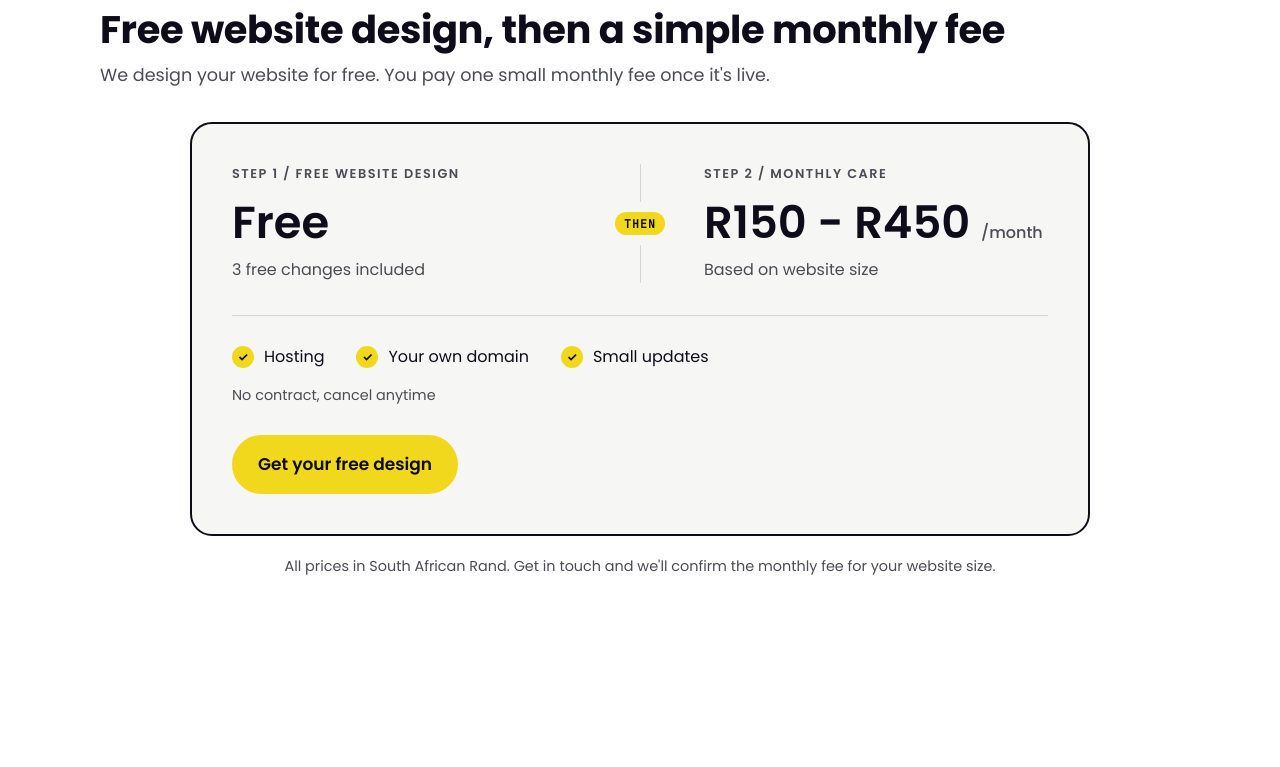
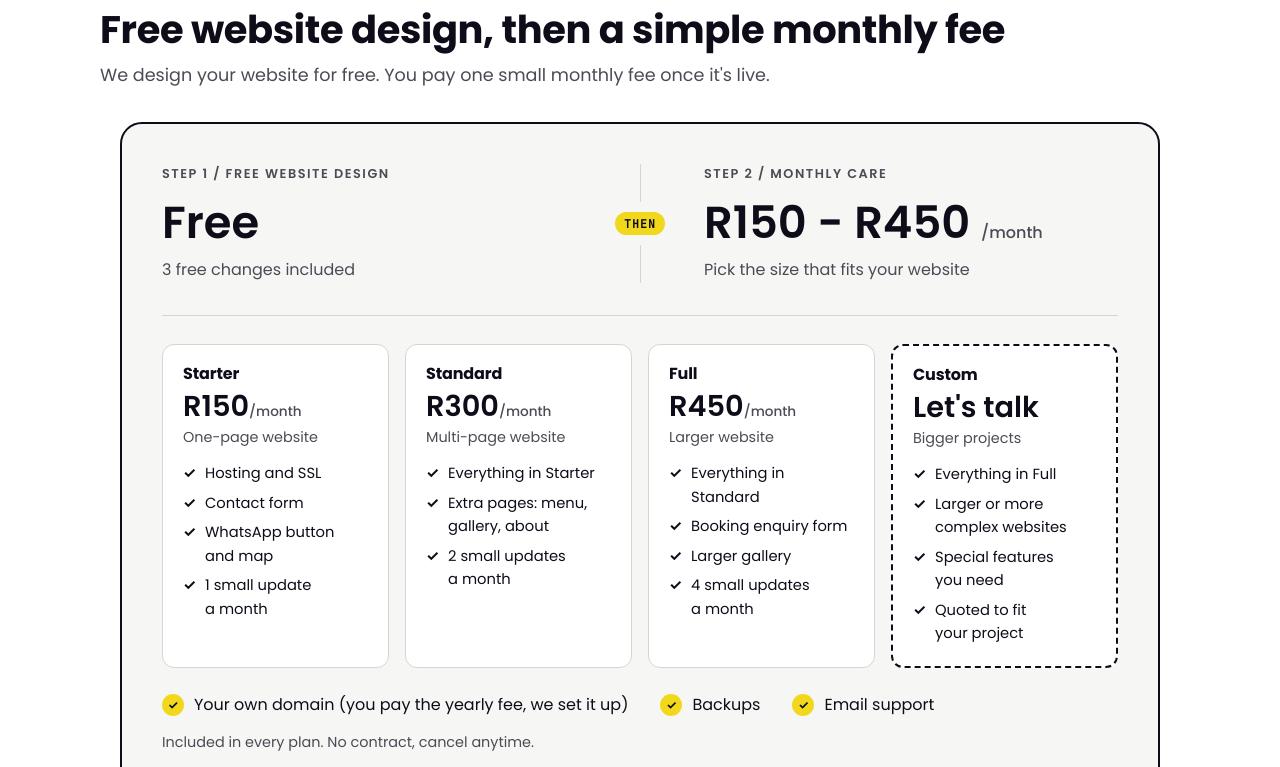
Before and after one commit to KomanRudden/onzs, a plain HTML site: page index.html in a window 1280 px wide. Shown: the part 1961-2728 px from the top of the page. Drawn offline with Linux system fonts and the light colour scheme.

Commit message:
Pricing: Starter/Standard/Full tiers plus Custom card

```diff
--- a/index.html
+++ b/index.html
@@ -136,7 +136,7 @@ input:focus,select:focus,textarea:focus{outline-color:var(--ink)}
  .code{font-size:11.5px;line-height:1.9;padding:44px 18px 64px 34px;border-radius:90px 18px 18px 18px;min-height:0;white-space:nowrap}
  .code::after{width:80px;height:80px;right:-28px;bottom:-28px}
 }
-.pc{max-width:900px;margin:2rem auto 0;background:var(--card);border:2px solid var(--ink);border-radius:var(--r);padding:40px}
+.pc{max-width:1040px;margin:2rem auto 0;background:var(--card);border:2px solid var(--ink);border-radius:var(--r);padding:40px}
 .pc-cols{display:grid;grid-template-columns:1fr auto 1fr;gap:40px;align-items:stretch}
 .pc-col{text-align:left}
 .pc-label{font-size:.8rem;font-weight:600;letter-spacing:.12em;text-transform:uppercase;color:var(--muted);margin:0 0 .9rem}
@@ -146,7 +146,18 @@ input:focus,select:focus,textarea:focus{outline-color:var(--ink)}
 .pc-div{display:flex;flex-direction:column;align-items:center;justify-content:center;gap:10px;position:relative;width:48px}
 .pc-div::before,.pc-div::after{content:"";flex:1;width:1px;background:#d6d5d0}
 .pc-div span{font:600 .72rem/1 "JetBrains Mono",ui-monospace,monospace;text-transform:uppercase;letter-spacing:.1em;color:var(--ink);background:var(--accent);padding:6px 9px;border-radius:999px}
-.pc-ticks{list-style:none;display:flex;flex-wrap:wrap;gap:12px 32px;margin:32px 0 0;padding:28px 0 0;border-top:1px solid #d6d5d0}
+.pc-tiers{display:grid;grid-template-columns:repeat(4,1fr);gap:16px;margin-top:32px;padding-top:28px;border-top:1px solid #d6d5d0}
+.pc-tier{border:1px solid #d6d5d0;border-radius:12px;padding:20px;background:#fff;text-align:left}
+.pc-tier h3{margin:0;font-size:1rem}
+.pc-tp{font:600 1.8rem/1.1 Poppins,sans-serif;margin:.5rem 0 .2rem;color:var(--ink)}
+.pc-tp small{font-size:.85rem;font-weight:500;color:var(--muted)}
+.pc-ts{margin:0 0 .8rem;font-size:.9rem;color:var(--muted)}
+.pc-tier ul{list-style:none;margin:0;padding:0;display:grid;gap:6px;font-size:.92rem}
+.pc-tier li{padding-left:22px;position:relative}
+@media(max-width:1000px){.pc-tiers{grid-template-columns:repeat(2,1fr)}}
+.pc-custom{border:2px dashed var(--ink)}
+.pc-tier li::before{content:"\2713";position:absolute;left:0;font-weight:700}
+.pc-ticks{list-style:none;display:flex;flex-wrap:wrap;gap:12px 32px;margin:24px 0 0;padding:0}
 .pc-ticks li{font-size:1rem;color:var(--ink);display:flex;align-items:center;gap:10px}
 .pc-ticks li::before{content:"\2713";display:inline-flex;align-items:center;justify-content:center;width:22px;height:22px;border-radius:50%;background:var(--accent);font-size:.75rem;font-weight:700}
 .pc-fine{font-size:.9rem;color:var(--muted);margin:14px 0 0}
@@ -159,6 +170,7 @@ input:focus,select:focus,textarea:focus{outline-color:var(--ink)}
  .pc-div::before,.pc-div::after{flex:1;width:auto;height:1px}
  .pc-num{font-size:2.3rem}
  .pc-ticks{flex-direction:column}
+ .pc-tiers{grid-template-columns:1fr}
  .pc .btn{display:block;text-align:center}
 }
 </style>
@@ -217,13 +229,23 @@ input:focus,select:focus,textarea:focus{outline-color:var(--ink)}
    <div class="pc-col">
     <p class="pc-label">Step 2 / Monthly care</p>
     <p class="pc-num">R150 - R450 <small>/month</small></p>
-    <p class="pc-body">Based on website size</p>
+    <p class="pc-body">Pick the size that fits your website</p>
    </div>
   </div>
+  <div class="pc-tiers">
+   <div class="pc-tier"><h3>Starter</h3><p class="pc-tp">R150<small>/month</small></p><p class="pc-ts">One-page website</p>
+    <ul><li>Hosting and SSL</li><li>Contact form</li><li>WhatsApp button and map</li><li>1 small update a month</li></ul></div>
+   <div class="pc-tier"><h3>Standard</h3><p class="pc-tp">R300<small>/month</small></p><p class="pc-ts">Multi-page website</p>
+    <ul><li>Everything in Starter</li><li>Extra pages: menu, gallery, about</li><li>2 small updates a month</li></ul></div>
+   <div class="pc-tier"><h3>Full</h3><p class="pc-tp">R450<small>/month</small></p><p class="pc-ts">Larger website</p>
+    <ul><li>Everything in Standard</li><li>Booking enquiry form</li><li>Larger gallery</li><li>4 small updates a month</li></ul></div>
+   <div class="pc-tier pc-custom"><h3>Custom</h3><p class="pc-tp">Let's talk</p><p class="pc-ts">Bigger projects</p>
+    <ul><li>Everything in Full</li><li>Larger or more complex websites</li><li>Special features you need</li><li>Quoted to fit your project</li></ul></div>
+  </div>
   <ul class="pc-ticks">
-   <li>Hosting</li><li>Your own domain</li><li>Small updates</li>
+   <li>Your own domain (you pay the yearly fee, we set it up)</li><li>Backups</li><li>Email support</li>
   </ul>
-  <p class="pc-fine">No contract, cancel anytime</p>
+  <p class="pc-fine">Included in every plan. No contract, cancel anytime.</p>
   <a class="btn btn-p" href="#contact">Get your free design</a>
  </div>
  <p class="note pc-note">All prices in South African Rand. Get in touch and we'll confirm the monthly fee for your website size.</p>
@@ -240,7 +262,7 @@ input:focus,select:focus,textarea:focus{outline-color:var(--ink)}
  <p class="eyebrow">FAQ</p>
  <h2>Common questions</h2>
  <details><summary>How much does it cost?</summary><p>Website design is free, including 3 free changes. After that there is a monthly fee of R150 - R450 depending on website size. It covers hosting, your own domain, care and small updates. No contract, cancel anytime.</p></details>
- <details><summary>What does the monthly fee include?</summary><p>Hosting, your own domain, SSL certificate, care and ongoing small updates like text, photo and price changes.</p></details>
+ <details><summary>What does the monthly fee include?</summary><p>Every plan includes hosting, SSL, backups, email support and your own domain set-up (you pay the yearly domain fee). Starter has 1 small update a month, Standard 2 and Full 4. Updates are things like text, photo and price changes.</p></details>
  <details><summary>Do I own my domain and content?</summary><p>Yes. Your domain name and your content are yours.</p></details>
  <details><summary>I already have a website. Can you help?</summary><p>Yes. We can redesign it, move it to better hosting, or just take over looking after it.</p></details>
  <details><summary>Do you only work with businesses in George?</summary><p>No. We're based in George, but we work with clients anywhere. Everything can be handled over email.</p></details>
```
